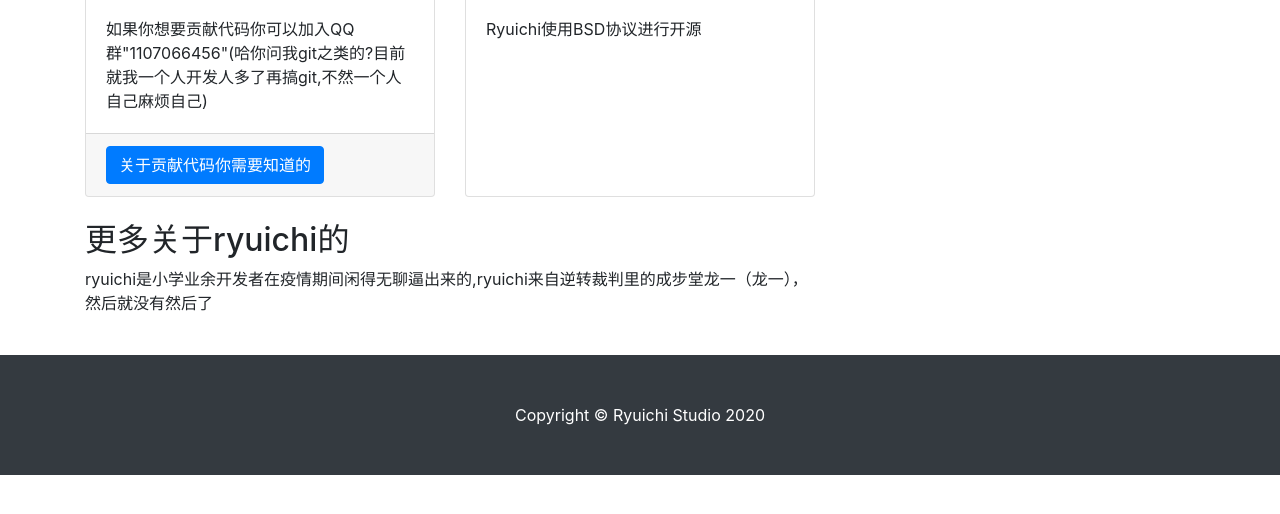
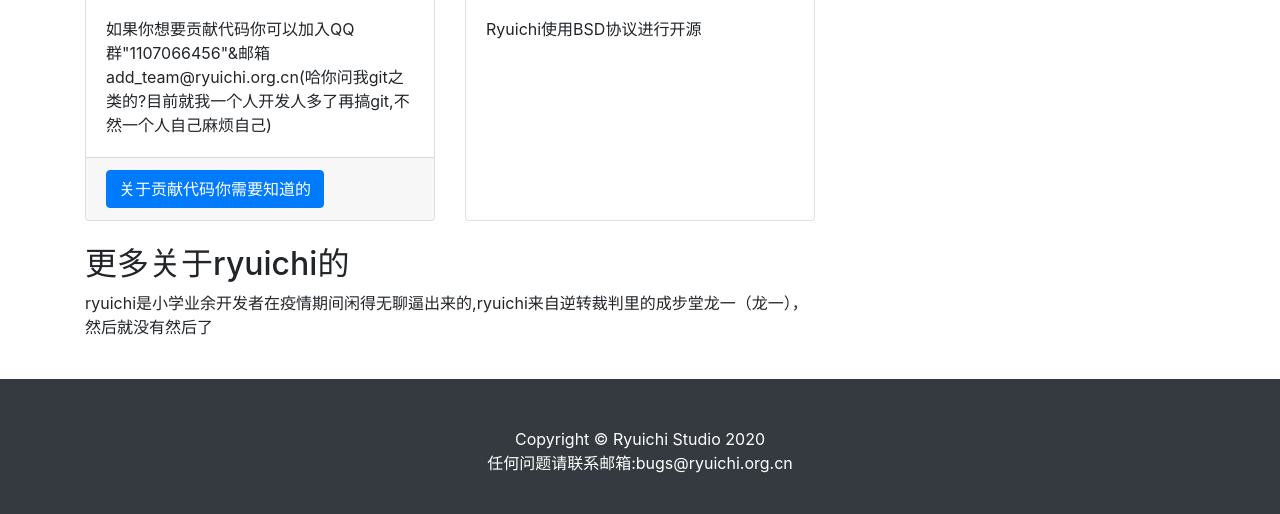
Before and after one commit to Margoo-Geek/Margoo-Geek.github.io, a website: page index.html in a window 1280 px wide. Shown: the part 730-1244 px from the top of the page. Before the commit the page ends 1205 px from the top, so only its background shows below. Drawn offline with Linux system fonts and the light colour scheme.

Commit message:
Add email call

```diff
--- a/index.html
+++ b/index.html
@@ -100,7 +100,7 @@
         <div class="card h-100">
           <h4 class="card-header">为Ryuichi贡献代码</h4>
           <div class="card-body">
-            <p class="card-text">如果你想要贡献代码你可以加入QQ群"1107066456"(哈你问我git之类的?目前就我一个人开发人多了再搞git,不然一个人自己麻烦自己)</p>
+            <p class="card-text">如果你想要贡献代码你可以加入QQ群"1107066456"&邮箱add_team@ryuichi.org.cn(哈你问我git之类的?目前就我一个人开发人多了再搞git,不然一个人自己麻烦自己)</p>
           </div>
           <div class="card-footer">
             <a href="contribution.html" class="btn btn-primary">关于贡献代码你需要知道的</a>
@@ -138,7 +138,7 @@
   <!-- Footer -->
   <footer class="py-5 bg-dark">
     <div class="container">
-      <p class="m-0 text-center text-white">Copyright &copy; Ryuichi Studio 2020</p>
+      <p class="m-0 text-center text-white">Copyright &copy; Ryuichi Studio 2020</br>任何问题请联系邮箱:bugs@ryuichi.org.cn</p>
     </div>
     <!-- /.container -->
   </footer>
```
Also changed, not shown: about.html (+1 -1 lines), contribution.html (+1 -1 lines), download.html (+1 -1 lines).
